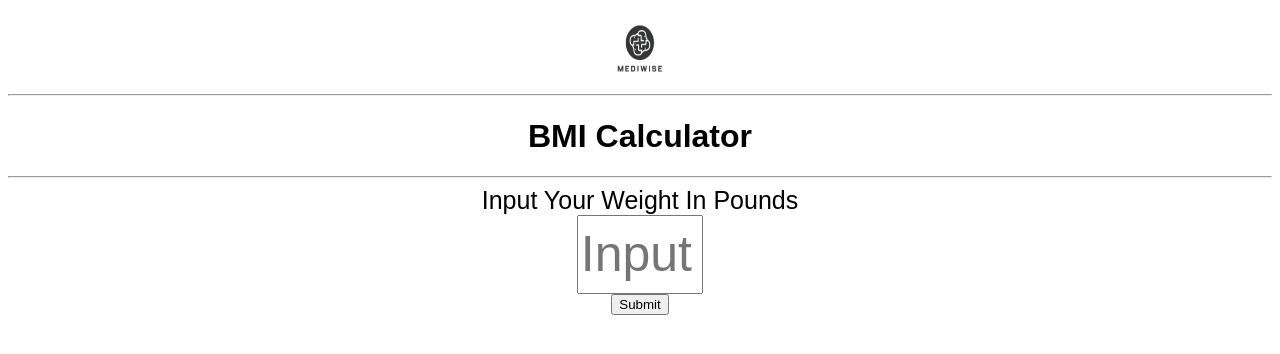
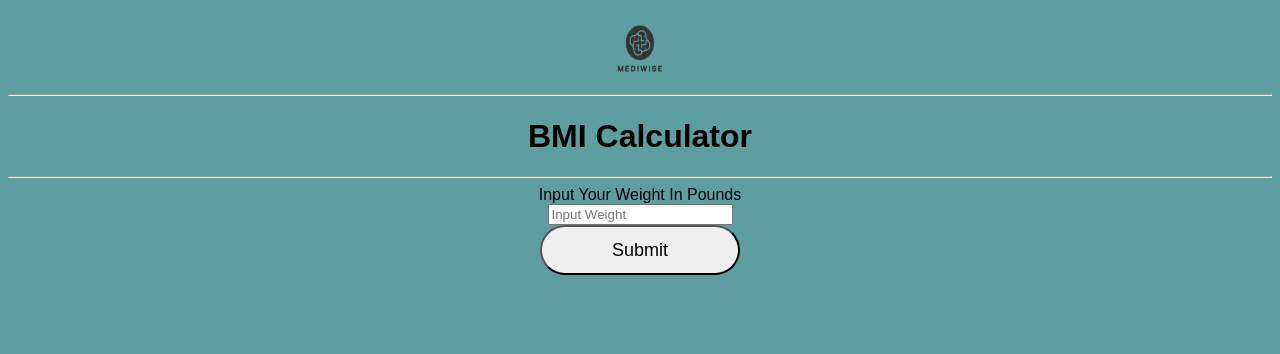
Before and after one commit to xq34env1/Project---Multi-Purpose-Website, a plain HTML site: page index2.html in a window 1280 px wide. Drawn offline with Linux system fonts and the light colour scheme.

Commit message:
Update customize.css

```diff
--- a/customize.css
+++ b/customize.css
@@ -1,3 +1,8 @@
+body
+{
+	background-color:cadetblue;
+}
+
 #header
 {
 	text-align: center;
@@ -19,14 +24,15 @@ img
 	text-align: center;
 }
 
-#weightheader
-{
-	font-size: 25px;
-}
+.button-grid {
+	display: grid;
+	grid-gap: 10px;
+	justify-content: center;
+  }
 
-#InputWeight
-{
-	height: 10%;
-	width: 10%;
-	font-size: 50px;
-}
+  button {
+	width: 200px;
+	height: 50px;
+	font-size: 18px;
+	border-radius: 30px;
+  }
```
